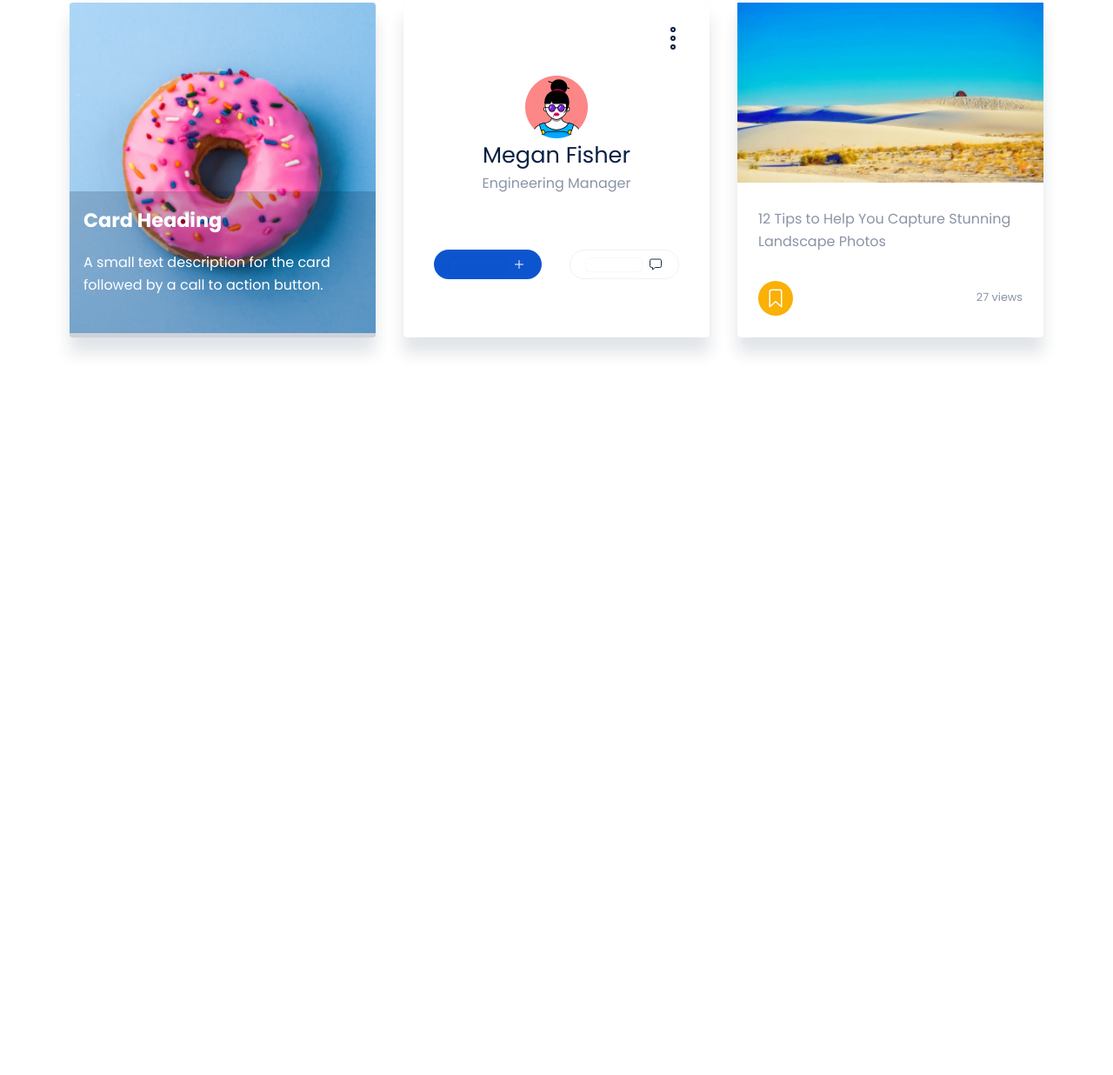
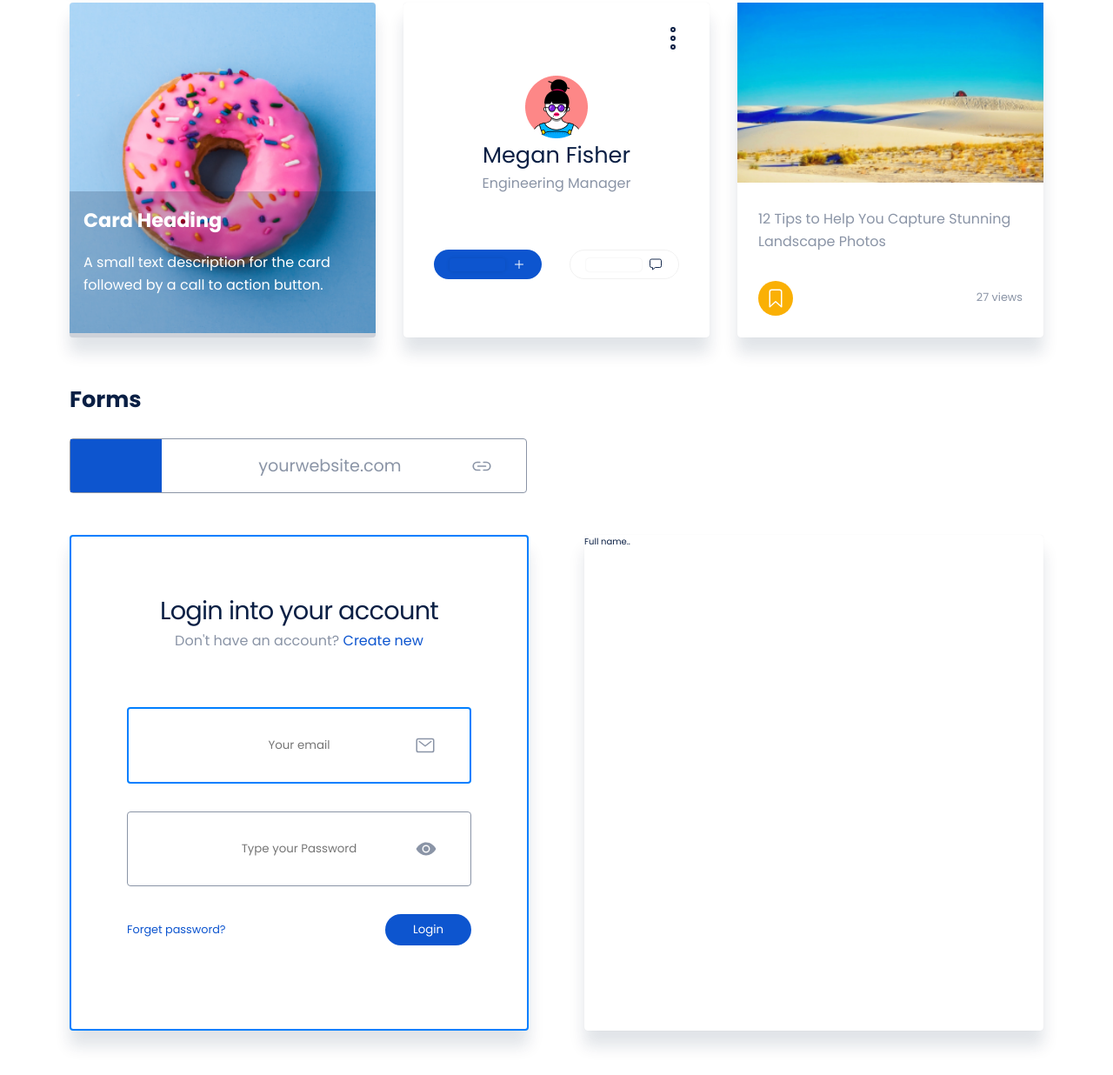
Before and after one commit to Leroii-Wess/Design-Components, a plain HTML site: page index.html in a window 1280 px wide. Shown: the part 1380-2616 px from the top of the page at 87% size. Before the commit the page ends 1820 px from the top, so only its background shows below. Drawn offline with nearby package versions, Linux system fonts and the light colour scheme.

Commit message:
Login Form 1

```diff
--- a/index.html
+++ b/index.html
@@ -37,6 +37,8 @@
           <ion-icon name="menu-outline"></ion-icon>
         </div>
       </div>
+
+      <!-- ***********  LIST  *************** -->
 
       <h2 class="secondary-heading">List</h2>
 
@@ -94,6 +96,8 @@
           ></span>
         </div>
       </div>
+
+      <!-- ***********  CARDS  *************** -->
 
       <section class="card-section">
         <h3 class="secondary-heading">Cards</h3>
@@ -196,6 +200,58 @@
           </div>
         </div>
       </section>
+
+      <!-- ***********FORMS*************** -->
+
+      <section class="section-forms">
+        <h3 class="secondary-heading">Forms</h3>
+        <div class="url-div">
+          <div class="blue-box">&nbsp;</div>
+          <div class="link-header">
+            <p class="link">yourwebsite.com</p>
+            <ion-icon class="link-icon" name="link-outline"></ion-icon>
+          </div>
+        </div>
+
+        <div class="form-boxes">
+          <div class="login-form">
+            <p class="login-header">Login into your account</p>
+            <p class="login-text">
+              Don't have an account? <span>Create new</span>
+            </p>
+
+            <form class="login-boxes">
+              <div class="email-box email-border-b">
+                <input
+                  class="email"
+                  type="email"
+                  placeholder="Your email"
+                  required
+                />
+                <ion-icon class="login-icon" name="mail-outline"></ion-icon>
+              </div>
+
+              <div class="password-box">
+                <input
+                  class="password"
+                  id="password"
+                  type="password"
+                  placeholder="Type your Password"
+                  required
+                />
+                <ion-icon class="login-icon" name="eye"></ion-icon>
+              </div>
+
+              <div class="login-footer">
+                <a href="#" class="f-pass">Forget password?</a>
+                <button class="btn login-btn">Login</button>
+              </div>
+            </form>
+          </div>
+
+          <div class="details-form">Full name..</div>
+        </div>
+      </section>
     </div>
   </body>
 </html>
--- a/style.css
+++ b/style.css
@@ -6,8 +6,8 @@
 
 *:focus {
   outline: none;
-  box-shadow: 0 0 0 0.3rem rgba(10, 31, 68, 0.2);
-  border-radius: 6px;
+  /* box-shadow: 0 0 0 0.3rem rgba(10, 31, 68, 0.2);
+  border-radius: 6px; */
 }
 
 html {
@@ -18,6 +18,7 @@ body {
   font-size: 62.5%;
   color: #0a1f44;
 }
+
 p {
   color: #0a1f44;
 }
@@ -311,6 +312,7 @@ p {
   display: grid;
   grid-template-columns: 1fr 1fr 1fr;
   gap: 2rem;
+  margin-bottom: 3.2rem;
 }
 
 /* FIFTH CARD */
@@ -474,3 +476,161 @@ p {
 .views:hover {
   border-bottom: 1px solid #8a94a6;
 }
+
+/***** FORMS SECTION ***************************************/
+
+.url-div {
+  border: 1px solid #8a94a6;
+  padding: 1rem 2rem;
+  width: 47%;
+  border-radius: 4px;
+  position: relative;
+  margin-bottom: 3rem;
+}
+
+.link-header {
+  margin-left: 40%;
+  display: flex;
+  align-items: center;
+  gap: 5rem;
+}
+
+.link {
+  font-size: 1.2rem;
+  color: #8a94a6;
+}
+
+.blue-box {
+  position: absolute;
+  width: 20%;
+  height: 100%;
+  background-color: #0d55cf;
+  top: 0;
+  left: 0;
+}
+
+.link-icon {
+  font-size: 1.5rem;
+  color: #8a94a6;
+}
+
+/* LOGIN FORM *******/
+.form-boxes {
+  display: grid;
+  grid-template-columns: 1fr 1fr;
+  gap: 4rem;
+}
+
+.login-form {
+  padding: 4rem;
+  text-align: center;
+  box-shadow: 0px 0px 1px rgba(10, 31, 68, 0.1),
+    0px 18px 18px rgba(10, 31, 68, 0.12);
+  border-radius: 4px;
+  border: 2px solid #007fff;
+}
+
+.details-form {
+  box-shadow: 0px 0px 1px rgba(10, 31, 68, 0.1),
+    0px 18px 18px rgba(10, 31, 68, 0.12);
+  border-radius: 4px;
+}
+
+.login-header {
+  font-size: 1.8rem;
+  letter-spacing: -0.75px;
+}
+
+.login-text {
+  font-size: 1rem;
+  margin-bottom: 4rem;
+  color: #8a94a6;
+}
+
+.login-text span {
+  color: #0d55cf;
+  cursor: pointer;
+}
+
+/* LOGIN BOXES */
+
+.login-boxes {
+  display: flex;
+  flex-direction: column;
+  gap: 2rem;
+  margin-bottom: 2rem;
+}
+
+.email-box {
+  padding: 1rem 2rem;
+  border: 1px solid #8a94a6;
+  border-radius: 4px;
+  position: relative;
+}
+
+.email-border-b {
+  border: 2px solid #007fff;
+}
+
+.email {
+  width: 100%;
+  border: none;
+  padding: 1rem 2rem;
+  text-align: center;
+  color: inherit;
+  font-family: inherit;
+}
+
+.email::placeholder {
+  font-family: poppins;
+}
+
+.password-box {
+  padding: 1rem 2rem;
+  border: 1px solid #8a94a6;
+  border-radius: 4px;
+  position: relative;
+}
+
+.password {
+  width: 100%;
+  border: none;
+  padding: 1rem 2rem;
+  text-align: center;
+  font-family: inherit;
+}
+
+.password::placeholder {
+  font-family: poppins;
+}
+
+.login-icon {
+  font-size: 1.5rem;
+  color: #8a94a6;
+  position: absolute;
+  right: 10%;
+  top: 50%;
+  transform: translate(0, -50%);
+}
+
+.login-footer {
+  display: flex;
+  align-items: center;
+  justify-content: space-between;
+}
+
+.f-pass {
+  font-size: 0.8rem;
+  color: #0d55cf;
+  text-decoration: none;
+  transition: all 0.3s;
+}
+
+.f-pass:hover {
+  color: #08337c;
+}
+
+.login-btn {
+  padding-left: 2rem;
+  padding-right: 2rem;
+}
```
